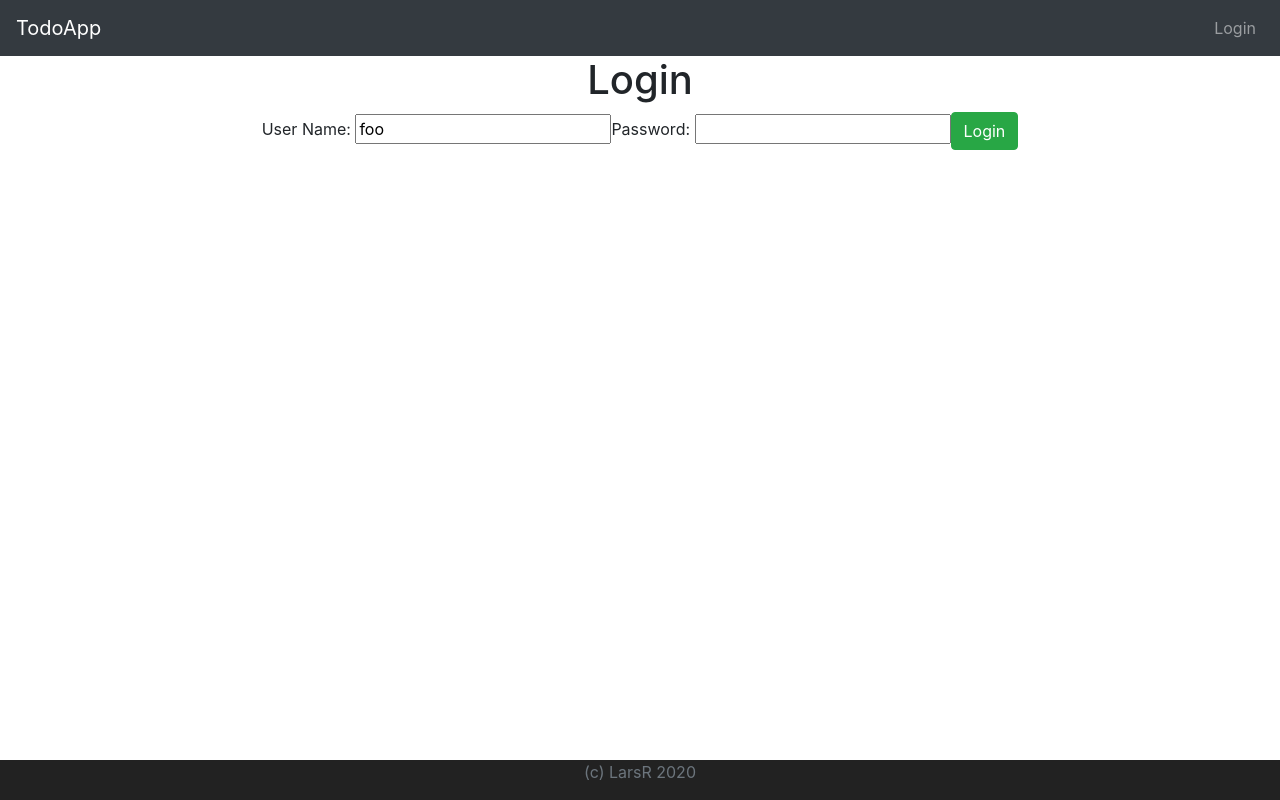
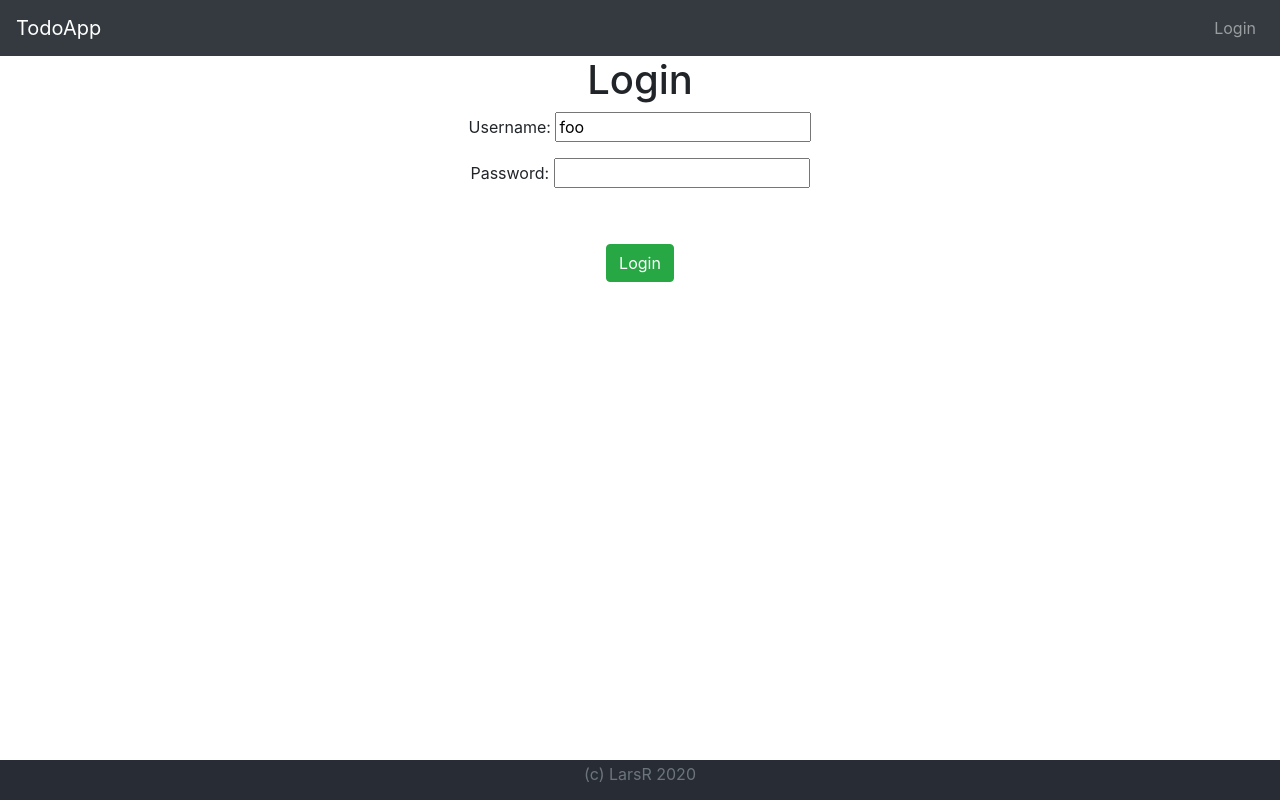
Before and after one commit to larsreed/training-react, a React (Create React App) app in the folder frontend/: page /login in a window 1280 px wide. Built offline with nearby package versions, Linux system fonts and the light colour scheme.

Commit message:
styling, editable checkbox

```diff
--- a/frontend/package.json
+++ b/frontend/package.json
@@ -10,6 +10,7 @@
     "formik": "^2.2.6",
     "moment": "^2.29.1",
     "react": "^17.0.1",
+    "react-bootstrap": "^1.4.3",
     "react-dom": "^17.0.1",
     "react-router-dom": "^5.2.0",
     "react-scripts": "4.0.1",
--- a/frontend/src/App.css
+++ b/frontend/src/App.css
@@ -8,11 +8,12 @@
 }
 
 .footer {
-  position: absolute;
+  position: fixed;
   bottom: 0;
   width: 100%;
   height: 40px;
-  background-color: #222222;
+  background-color: #282c34;
+  padding-top: 2px;
 }
 
 @media (prefers-reduced-motion: no-preference) {
--- a/frontend/src/components/todo/ListTodosComponent.jsx
+++ b/frontend/src/components/todo/ListTodosComponent.jsx
@@ -12,6 +12,7 @@ export default class ListTodosComponent extends Component {
     };
     this.deleteTodoClicked = this.deleteTodoClicked.bind(this);
     this.editTodoClicked = this.editTodoClicked.bind(this);
+    this.doneTodoClicked = this.doneTodoClicked.bind(this);
     this.addTodoClicked = this.addTodoClicked.bind(this);
     this.refreshData = this.refreshData.bind(this);
   }
@@ -32,13 +33,14 @@ export default class ListTodosComponent extends Component {
         <h1>Todo List</h1>
         {this.state.message && <div className='alert alert-success'>{this.state.message}</div>}
         <div className='container'>
-        <div className="row">
-          <button className="btn btn-success"  onClick={this.addTodoClicked}>
-            Add
-          </button>
-        </div>
-          <table className='table'>
-            <thead>
+          <div className='yyrow'>
+            <button className='btn btn-success' onClick={this.addTodoClicked}>
+              Add
+            </button>
+            <p />
+          </div>
+          <table className='table table-striped'>
+            <thead className='thead-dark'>
               <tr>
                 <th hidden>ID</th>
                 <th>Done</th>
@@ -52,7 +54,13 @@ export default class ListTodosComponent extends Component {
                 <tr key={todo.id}>
                   <td hidden>{todo.id}</td>
                   <td>
-                    <input name='done' type='checkbox' readOnly={true} checked={todo.done} />
+                    <input
+                      name='done'
+                      type='checkbox'
+                      readOnly={false}
+                      checked={todo.done}
+                      onChange={() => this.doneTodoClicked(todo)}
+                    />
                   </td>
                   <td className='text-left'>{todo.description}</td>
                   <td>{DateTimeHandling.dateOnly(todo.dueDate)}</td>
@@ -81,11 +89,18 @@ export default class ListTodosComponent extends Component {
     });
   }
 
+  doneTodoClicked(todo) {
+    console.log(todo);
+    var user = AuthenticationService.currentUser();
+    todo.done = !todo.done;
+    TodoDataService.updateTodo(user, todo.id, todo).then(() => this.refreshData());
+  }
+
   editTodoClicked(id) {
     this.props.history.push(`/todos/${id}`);
   }
 
   addTodoClicked() {
-    this.props.history.push("/todos/0");
+    this.props.history.push('/todos/0');
   }
 }
--- a/frontend/src/components/todo/LoginComponent.jsx
+++ b/frontend/src/components/todo/LoginComponent.jsx
@@ -37,16 +37,24 @@ export default class LoginComponent extends Component {
     return (
       <div>
         <h1>Login</h1>
+        <form  onSubmit={this.loginClicked}>
           <div className='container'>
             {this.state.hasFailed && <div className='alert alert-warning'>Invalid Credentials</div>}
-          <div></div>
-          User Name: <input type='text' name='username' value={this.state.username} onChange={this.handleChange} />
+            <div className='container'>
+              <p>
+                Username: <input type='text' name='username' value={this.state.username} onChange={this.handleChange} />
+              </p>
+              <p>
                 Password: <input type='password' name='password' value={this.state.password} onChange={this.handleChange} />
-          <button className='btn btn-success' onClick={this.loginClicked}>
+              </p>
+              <p>&nbsp;</p>
+              <button type='submit' className='btn btn-success'>
                 Login
               </button>
             </div>
           </div>
+        </form>
+      </div>
     );
   }
 }
--- a/frontend/src/components/todo/TodoComponent.jsx
+++ b/frontend/src/components/todo/TodoComponent.jsx
@@ -65,7 +65,7 @@ export default class TodoComponent extends Component {
     return (
       <div>
         <h1>Todo {this.state.id}</h1>
-        <div className='container'></div>
+        <div className='container'>
         <Formik
           initialValues={{ description, dueDate }}
           onSubmit={this.onSubmit}
@@ -92,6 +92,7 @@ export default class TodoComponent extends Component {
             </Form>
           )}
         </Formik>
+        </div>
       </div>
     );
   }
```
Also changed, not shown: 1 other file (tests, documents, lock files or other folders). Lines whose indentation alone changed are shown as unchanged.
